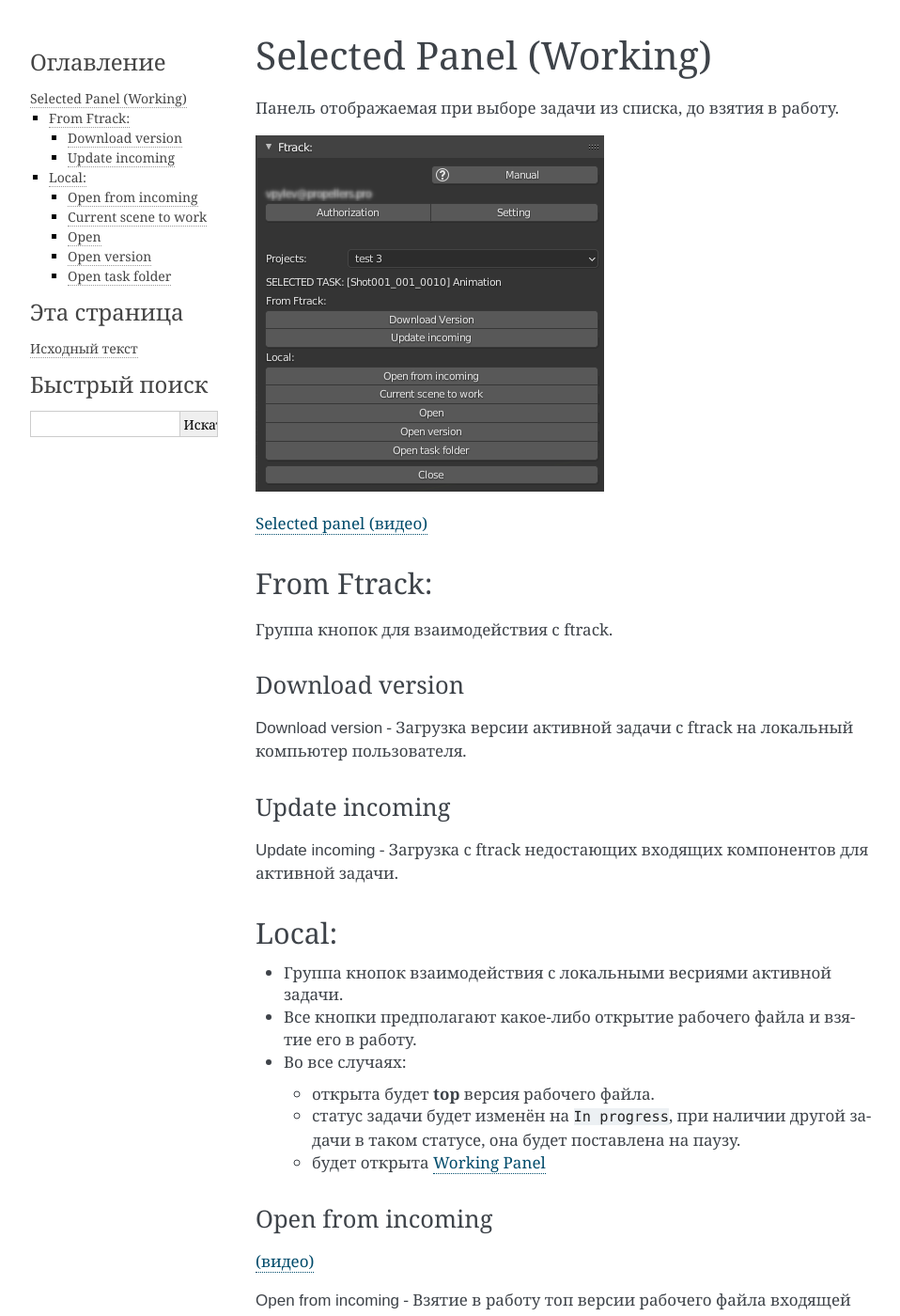
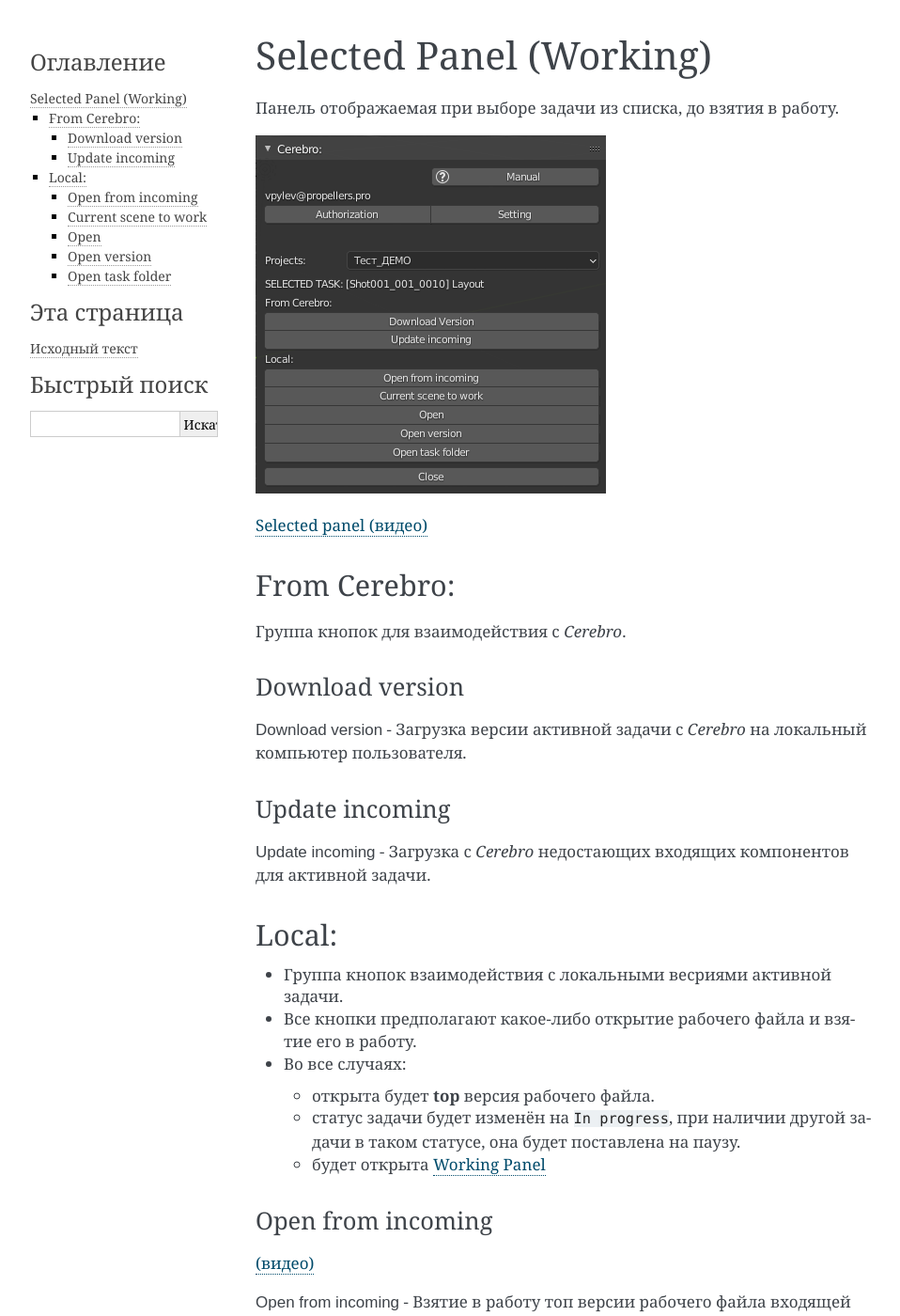
Before and after one commit to volodya-renderberg/cerebro-b3d-connect-manual, a Sphinx documentation site: the page built from docs/source/manual/selected_panel_work.rst, in a window 1280 px wide and 1400 px high. Shown: the whole window at 94% size, without its empty margins (148-1106 px from the left). Built offline with Sphinx 7.4.7, drawn with Linux system fonts in a browser that asks for light colours.

Commit message:
Selected Panel (Working)

```diff
--- a/docs/source/manual/selected_panel_check.rst
+++ b/docs/source/manual/selected_panel_check.rst
@@ -7,7 +7,7 @@
 
 .. image:: ../_static/images/check_selected_panel.png
 
-.. _check_selected_panel_ftrack:
+.. _check_selected_panel_cerebro:
 
 From Ftrack:
 ------------
--- a/docs/source/manual/selected_panel_work.rst
+++ b/docs/source/manual/selected_panel_work.rst
@@ -9,26 +9,26 @@
 
 `Selected panel (видео) <https://youtu.be/Iav8T8ZGc5A>`_
 
-.. _selected_panel_ftrack:
+.. _selected_panel_cerebro:
 
-From Ftrack:
-------------
+From Cerebro:
+-------------
 
-Группа кнопок для взаимодействия с ftrack.
+Группа кнопок для взаимодействия с *Cerebro*.
 
 .. _selected_panel_download_version:
 
 Download version
 ~~~~~~~~~~~~~~~~
 
-:guilabel:`Download version` - Загрузка версии активной задачи с ftrack на локальный компьютер пользователя.
+:guilabel:`Download version` - Загрузка версии активной задачи с *Cerebro* на локальный компьютер пользователя.
 
 .. _selected_panel_update_incoming:
 
 Update incoming
 ~~~~~~~~~~~~~~~
 
-:guilabel:`Update incoming` - Загрузка с ftrack недостающих входящих компонентов для активной задачи.
+:guilabel:`Update incoming` - Загрузка с *Cerebro* недостающих входящих компонентов для активной задачи.
 
 .. _selected_panel_local:
 
@@ -73,7 +73,7 @@
 Current scene to work
 ~~~~~~~~~~~~~~~~~~~~~
 
-:guilabel:`Current scene to work` - Взятие в работу текущей открытой сцены, с копированием в **top** версию активной задачи. Для случаев когда работа над файлом велась вне аддона, и пришло время загрузить версию на *ftrack*.
+:guilabel:`Current scene to work` - Взятие в работу текущей открытой сцены, с копированием в **top** версию активной задачи. Для случаев когда работа над файлом велась вне аддона, и пришло время загрузить версию на *Cerebro*.
 
 * Кроме сохранения самой сцены, забираются её текстуры из ``/textures``, а так же находящихся за пределами :ref:`projects_folder_settings`.
 
--- a/docs/source/manual/tasks_list.rst
+++ b/docs/source/manual/tasks_list.rst
@@ -12,7 +12,9 @@
 Projects:
 ~~~~~~~~~
 
-Раскрывающийся список проектов данной студии, список задач перезагружается при смене проекта.
+Раскрывающийся список проектов данной студии.
+
+Список задач перезагружается при смене проекта.
 
 .. _tasks_list_role:
 
--- a/docs/source/manual/work_panel.rst
+++ b/docs/source/manual/work_panel.rst
@@ -14,7 +14,7 @@
 From Ftrack:
 ------------
 
-Группа кнопок получения данных с *ftrack* полностью аналогична :ref:`selected_panel_ftrack`
+Группа кнопок получения данных с *ftrack* полностью аналогична :ref:`selected_panel_cerebro`
 
 .. _work_panel_download_version:
 
```
Also changed, not shown: docs/source/_static/images/selected_panel.png.
